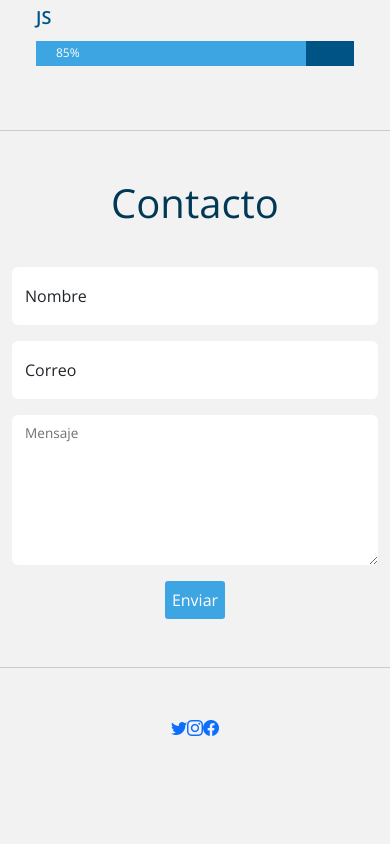
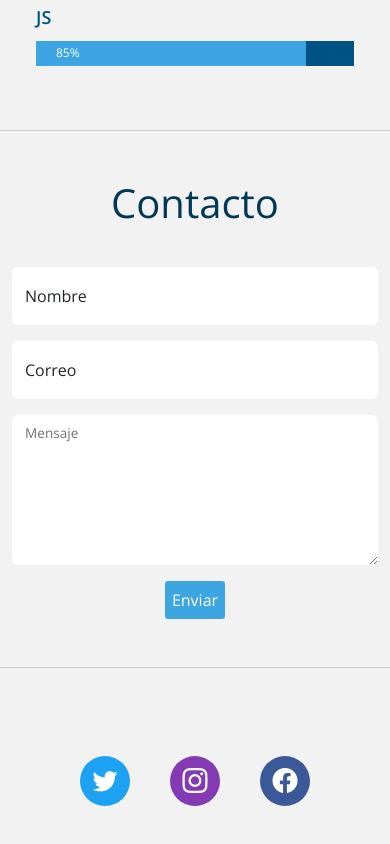
Before and after one commit to cesarluilly/UDY-Bootstrap5-02Portafolio, an Angular app: page / in a window 390 px wide. Shown: the part 1971-2815 px from the top of the page. Before the commit the page ends 2711 px from the top, so only its background shows below. Built offline with nearby package versions, Linux system fonts and the light colour scheme.

Commit message:
video 72 Pie de pagina terminado con diseño responsive

```diff
--- a/src/app/app.component.css
+++ b/src/app/app.component.css
@@ -138,13 +138,47 @@ header .menu .c3:hover { background: #002d44;}
     background: #1ba0ef;
 }
 
+/* Footer */
+.redes-sociales {
+    padding: 40px 0;
+    margin-bottom: 40px;
+}
 
+.redes-sociales .icono {
+    width: 100px;
+    height: 100px;
+    color: #fff;
+    background: #cbcbcb;
+    display: inline-block;
+    margin: 0px 20px;
+    text-decoration: none;
+    border-radius: 100px;
+    transition: all .3s ease;
+}
 
+.redes-sociales .icono i {
+    font-size: 35px;
+    text-align: center;;
+}
+
+.redes-sociales .twitter { background: #1da1f2;}
+.redes-sociales .instagram { background: #833ab4;}
+.redes-sociales .facebook { background: #3b5998;}
 
 
 /* MEDIAQUERIES */
 /* Dispositivo sm */
-@media screen and (max-width: 576px){}
+@media screen and (max-width: 576px){
+    .redes-sociales .icono {
+        width: 50px;
+        height: 50px;
+    }
+
+    .redes-sociales .icono i {
+        font-size: 25px;
+        text-align: center;;
+    }
+}
 
 /* Dispositivo md */
 @media screen and (max-width: 760px) {}
--- a/src/app/app.component.html
+++ b/src/app/app.component.html
@@ -279,12 +279,12 @@
           <i class="bi bi-twitter"></i>
         </a>
 
-        <a href="#" class="icono twitter d-inline-flex align-items-center justify-content-center">
+        <a href="#" class="icono instagram d-inline-flex align-items-center justify-content-center">
           <!-- https://icons.getbootstrap.com/icons/instagram/ -->
           <i class="bi bi-instagram"></i>
         </a>
 
-        <a href="#" class="icono twitter d-inline-flex align-items-center justify-content-center">
+        <a href="#" class="icono facebook d-inline-flex align-items-center justify-content-center">
           <!-- https://icons.getbootstrap.com/icons/instagram/ -->
           <i class="bi bi-facebook"></i>
         </a>
```
